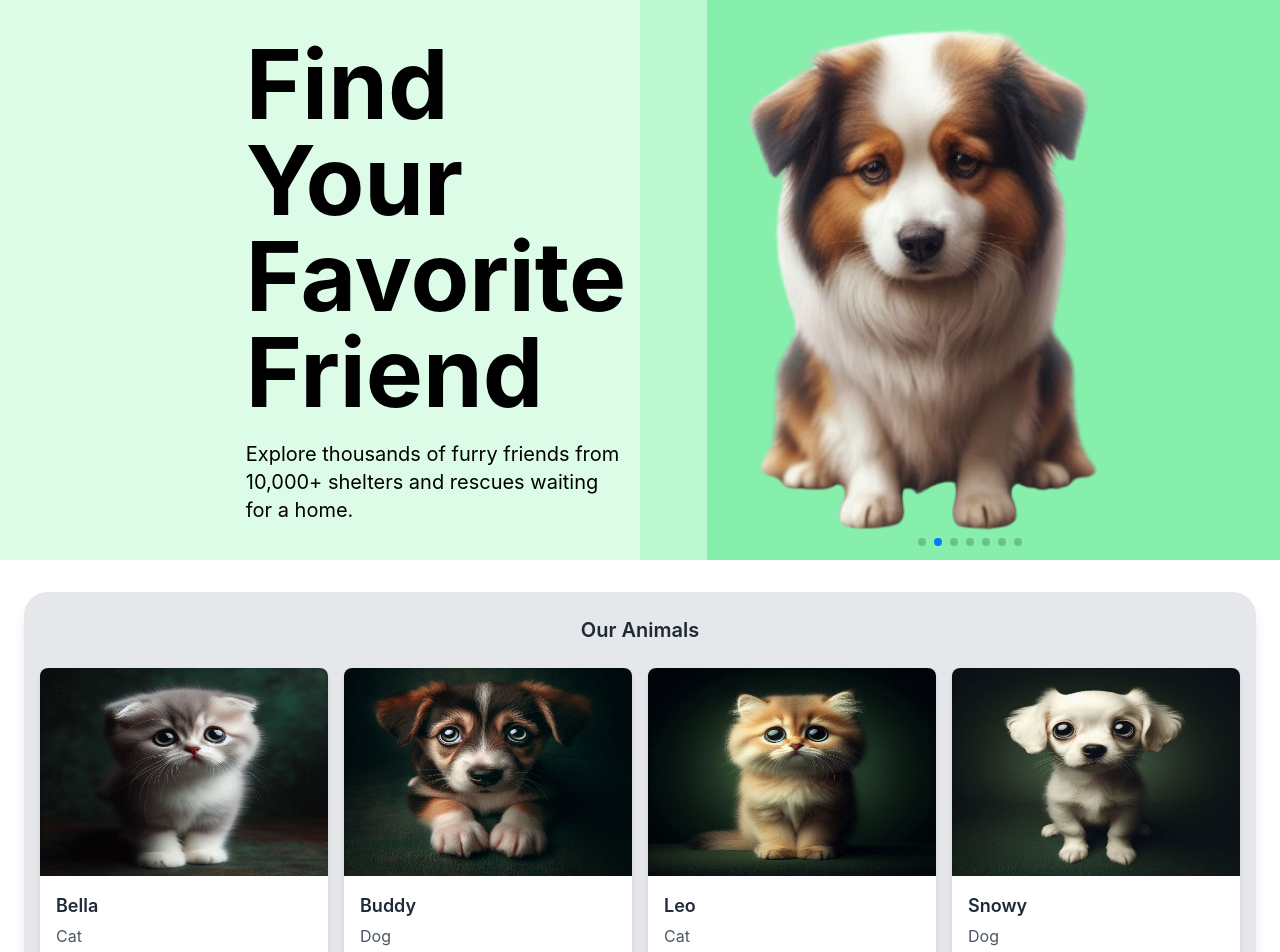
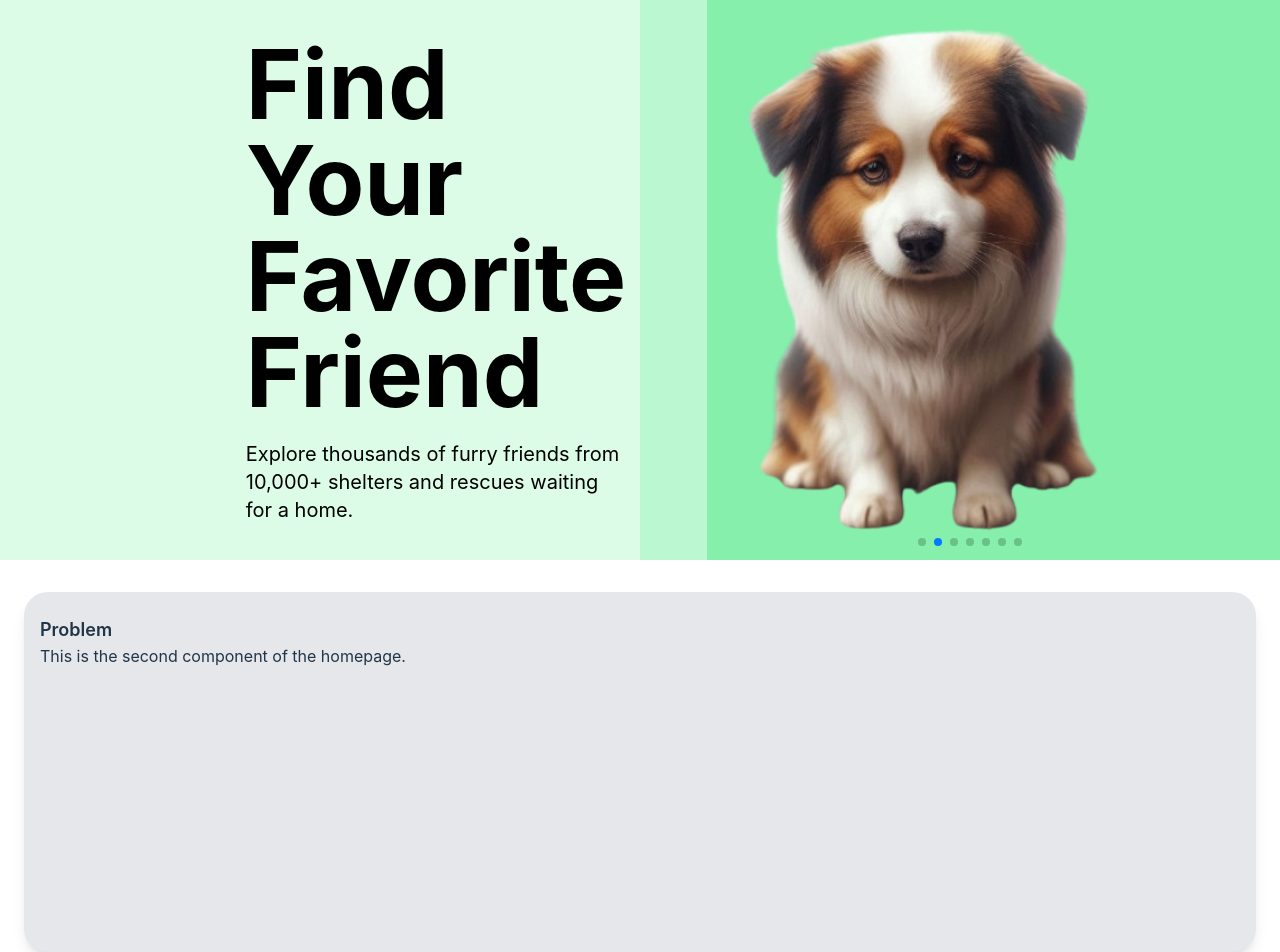
Before and after one commit to chingu-voyages/V53-tier3-team-40, a React (Vite) app in the folder client/: page / in a window 1280 px wide. Shown: the top 952 px of the page. Built offline with nearby package versions, Linux system fonts and the light colour scheme.

Commit message:
layout added

```diff
--- /dev/null
+++ b/client/src/components/Problem.jsx
@@ -0,0 +1,21 @@
+import React from 'react'
+
+export const Problem = () => {
+    return (
+        <div className="w-full max-w-7xl h-[45vh] px-4 py-6 bg-gray-200 rounded-3xl shadow-lg">
+            <h2 className="text-lg font-semibold">Problem</h2>
+            <p>This is the second component of the homepage.</p>
+        </div>
+    )
+}
+
+
+// → Problem: many home animals are being left on the streets each year
+
+// → It’s difficult for animals to leave on the streets. Animals are sad because of it.
+
+// → Animal Shelters help poor animals to find their new owners
+
+// → Animals are happy with their new owners
+
+// Swiper js
--- a/client/src/layout/HomeLayout.jsx
+++ b/client/src/layout/HomeLayout.jsx
@@ -2,6 +2,7 @@ import Header from "../components/Header";
 import Animals from "../components/Animals";
 import Component2 from "../components/Component2";
 import Footer from "../components/Footer";
+import { Problem } from "../components/Problem";
 
 const HomeLayout = () => {
   return (
@@ -11,6 +12,9 @@ const HomeLayout = () => {
       </section>
       <main className="w-full">
         <div className="w-full px-6 py-8 space-y-4">
+          <div className="flex justify-center w-full">
+            <Problem />
+          </div>
           <div className="flex justify-center w-full">
             <Animals />
           </div>
```
